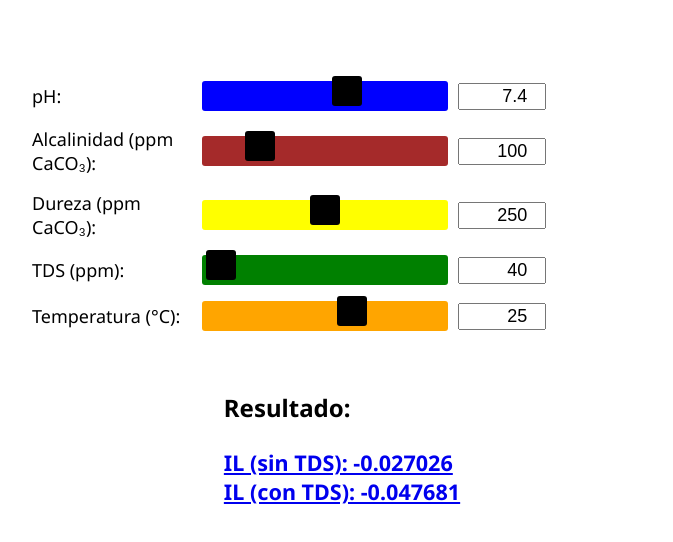
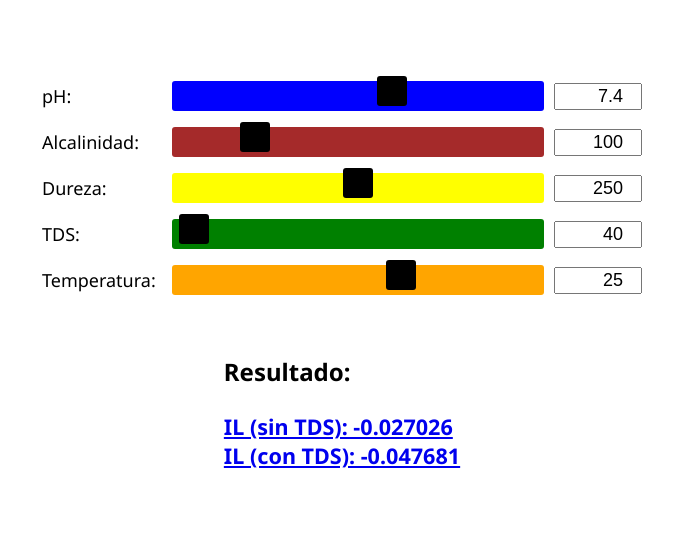
Before and after one commit to CarlosHIDROINGENIA/Cloro-pH-REDOX, a plain HTML site: page Langelier.html in a window 1280 px wide. Shown: the part 64-606 px from the top of the page, without its empty margins (298-971 px from the left). Drawn offline with Linux system fonts and the light colour scheme.

Commit message:
Update Langelier.html

```diff
--- a/Langelier.html
+++ b/Langelier.html
@@ -18,7 +18,8 @@
             display: flex;
             flex-direction: column;
             align-items: center;
-            width: 50%; /* Ajustar el ancho del container */
+            width: 100%; /* Ajustar el ancho del container */
+            max-width: 600px; /* Ancho máximo para el contenedor */
         }
         .form-container {
             width: 100%;
@@ -29,15 +30,15 @@
             display: flex;
             align-items: center;
             margin-bottom: 1em; /* Reducir espacio entre sliders */
+            width: 100%;
         }
         .form-group label {
-            margin-right: 10px;
-            width: 150px;
+            width: 120px; /* Ancho fijo igual al de "Temperatura" */
             text-align: left;
             font-size: 1.125em; /* Reducir tamaño de las etiquetas en un 25% */
         }
         .form-group input[type="range"] {
-            flex: 0.7; /* Reducir la longitud del slider un 30% */
+            flex: 1; /* Permite que el slider ocupe el espacio restante */
             height: 30px; /* Altura del control deslizante */
             margin: 0 10px;
             appearance: none;
@@ -108,22 +109,22 @@
                 <input type="number" id="phOutput" min="5" max="9" step="0.1" value="7.4" oninput="syncSlider('phOutput', 'ph')">
             </div>
             <div class="form-group">
-                <label for="alkalinity">Alcalinidad (ppm CaCO₃):</label>
+                <label for="alkalinity">Alcalinidad:</label>
                 <input type="range" id="alkalinity" name="alkalinity" min="0" max="500" step="1" value="100" oninput="syncInput('alkalinity', 'alkalinityOutput')" onchange="syncInput('alkalinity', 'alkalinityOutput')">
                 <input type="number" id="alkalinityOutput" min="0" max="500" step="1" value="100" oninput="syncSlider('alkalinityOutput', 'alkalinity')">
             </div>
             <div class="form-group">
-                <label for="calcium">Dureza (ppm CaCO₃):</label>
+                <label for="calcium">Dureza:</label>
                 <input type="range" id="calcium" name="calcium" min="0" max="500" step="1" value="250" oninput="syncInput('calcium', 'calciumOutput')" onchange="syncInput('calcium', 'calciumOutput')">
                 <input type="number" id="calciumOutput" min="0" max="500" step="1" value="250" oninput="syncSlider('calciumOutput', 'calcium')">
             </div>
             <div class="form-group">
-                <label for="tds">TDS (ppm):</label>
+                <label for="tds">TDS:</label>
                 <input type="range" id="tds" name="tds" min="0" max="2000" step="10" value="40" oninput="syncInput('tds', 'tdsOutput')" onchange="syncInput('tds', 'tdsOutput')">
                 <input type="number" id="tdsOutput" min="0" max="2000" step="10" value="40" oninput="syncSlider('tdsOutput', 'tds')">
             </div>
             <div class="form-group">
-                <label for="temperature">Temperatura (°C):</label>
+                <label for="temperature">Temperatura:</label>
                 <input type="range" id="temperature" name="temperature" min="0" max="40" step="0.1" value="25" oninput="syncInput('temperature', 'temperatureOutput')" onchange="syncInput('temperature', 'temperatureOutput')">
                 <input type="number" id="temperatureOutput" min="0" max="40" step="0.1" value="25" oninput="syncSlider('temperatureOutput', 'temperature')">
             </div>
```
